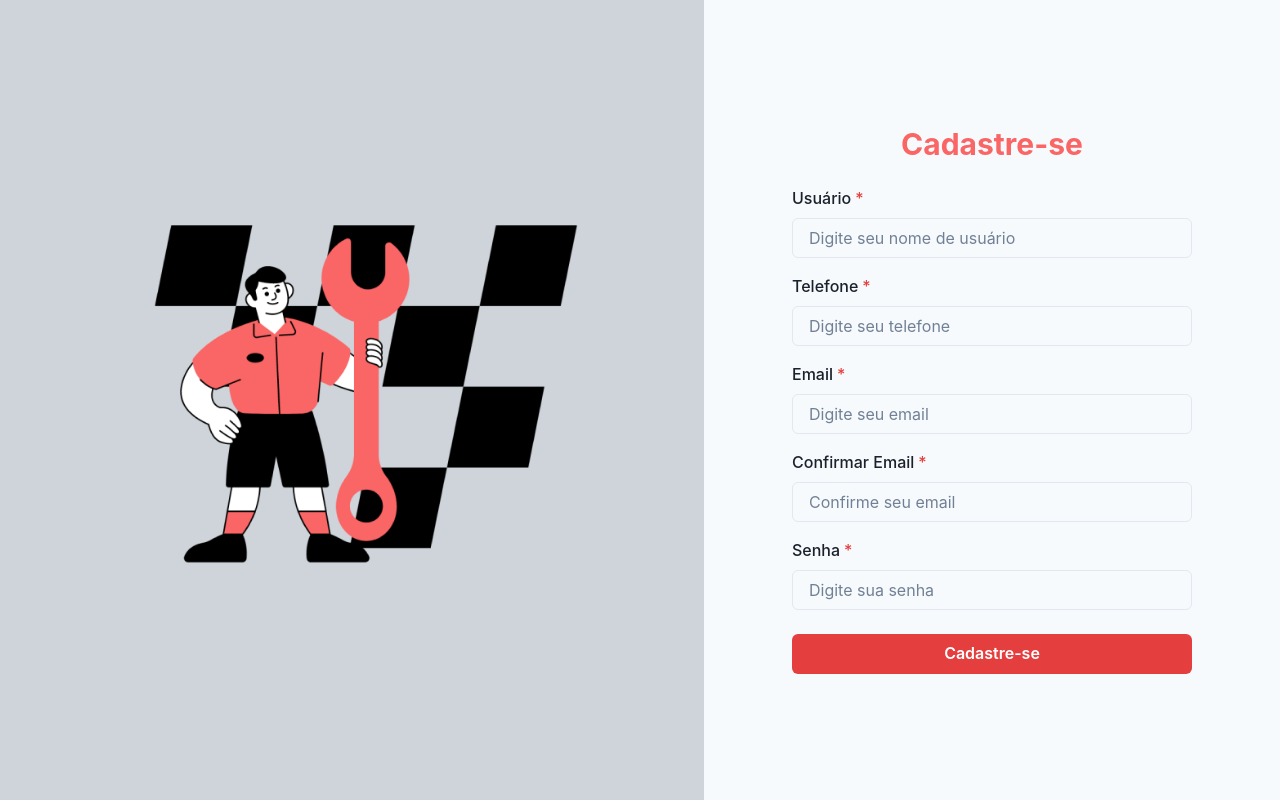
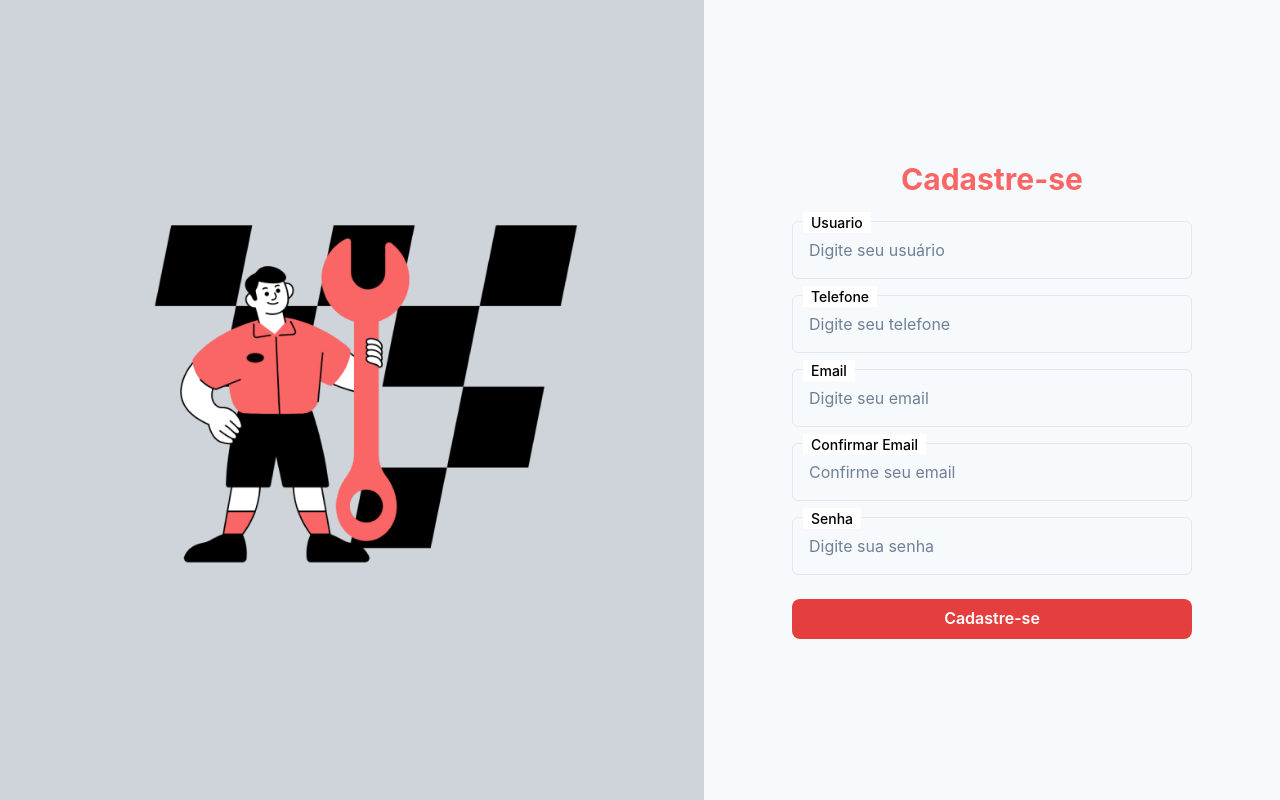
Before and after one commit to netow2005/Projeto-PI-5, a React (Vite) app: page / in a window 1280 px wide. Built offline with nearby package versions, Linux system fonts and the light colour scheme.

Commit message:
feat: forms label

```diff
--- a/src/Clientes/Empresa/Cadastro/index.jsx
+++ b/src/Clientes/Empresa/Cadastro/index.jsx
@@ -58,62 +58,117 @@ function CadastroUsuario() {
             Cadastre-se
           </Heading>
           <form onSubmit={handleSubmit} style={{ width: '100%' }}>
-            <FormControl isRequired mb={4}>
-              <FormLabel>Usuário</FormLabel>
+            <FormControl p={4} border="1px solid" borderColor="gray.200" borderRadius="md" position="relative" mb={4}>
+              <FormLabel
+                position="absolute"
+                top="-10px"
+                left="10px"
+                bg="white"
+                px={2}
+                fontSize="sm"
+                color="black"
+              >
+                Usuario
+              </FormLabel>
               <Input
                 type="text"
                 name="username"
                 value={formData.username}
                 onChange={handleChange}
-                placeholder="Digite seu nome de usuário"
+                placeholder="Digite seu usuário"
+                variant="unstyled"
               />
             </FormControl>
 
-            <FormControl isRequired mb={4}>
-              <FormLabel>Telefone</FormLabel>
+            <FormControl p={4} border="1px solid" borderColor="gray.200" borderRadius="md" position="relative" mb={4} >
+              <FormLabel
+                position="absolute"
+                top="-10px"
+                left="10px"
+                bg="white"
+                px={2}
+                fontSize="sm"
+                color="black"
+              >
+                Telefone
+              </FormLabel>
               <Input
                 type="tel"
                 name="phone"
                 value={formData.phone}
                 onChange={handleChange}
                 placeholder="Digite seu telefone"
+                variant="unstyled"
               />
             </FormControl>
 
-            <FormControl isRequired mb={4}>
-              <FormLabel>Email</FormLabel>
+            <FormControl p={4} border="1px solid" borderColor="gray.200" borderRadius="md" position="relative" mb={4} >
+              <FormLabel
+                position="absolute"
+                top="-10px"
+                left="10px"
+                bg="white"
+                px={2}
+                fontSize="sm"
+                color="black"
+              >
+                Email
+              </FormLabel>
               <Input
                 type="email"
                 name="email"
                 value={formData.email}
                 onChange={handleChange}
                 placeholder="Digite seu email"
+                variant="unstyled"
               />
             </FormControl>
 
-            <FormControl isRequired mb={4}>
-              <FormLabel>Confirmar Email</FormLabel>
+            <FormControl p={4} border="1px solid" borderColor="gray.200" borderRadius="md" position="relative" mb={4} >
+              <FormLabel
+                position="absolute"
+                top="-10px"
+                left="10px"
+                bg="white"
+                px={2}
+                fontSize="sm"
+                color="black"
+              >
+                Confirmar Email
+              </FormLabel>
               <Input
                 type="email"
                 name="confirmEmail"
                 value={formData.confirmEmail}
                 onChange={handleChange}
                 placeholder="Confirme seu email"
+                variant="unstyled"
               />
             </FormControl>
 
-            <FormControl isRequired mb={6}>
-              <FormLabel>Senha</FormLabel>
+            <FormControl p={4} border="1px solid" borderColor="gray.200" borderRadius="md" position="relative" mb={6} >
+              <FormLabel
+                position="absolute"
+                top="-10px"
+                left="10px"
+                bg="white"
+                px={2}
+                fontSize="sm"
+                color="black"
+              >
+                Senha
+              </FormLabel>
               <Input
                 type="password"
                 name="password"
                 value={formData.password}
                 onChange={handleChange}
                 placeholder="Digite sua senha"
+                variant="unstyled"
               />
             </FormControl>
 
-            <Button type="submit" colorScheme="red" width="100%" borderRadius="md" size={'md'}>
+            <Button type="submit" colorScheme="red" width="100%" borderRadius="lg" size={'md'}>
               Cadastre-se
             </Button>
           </form>
```
